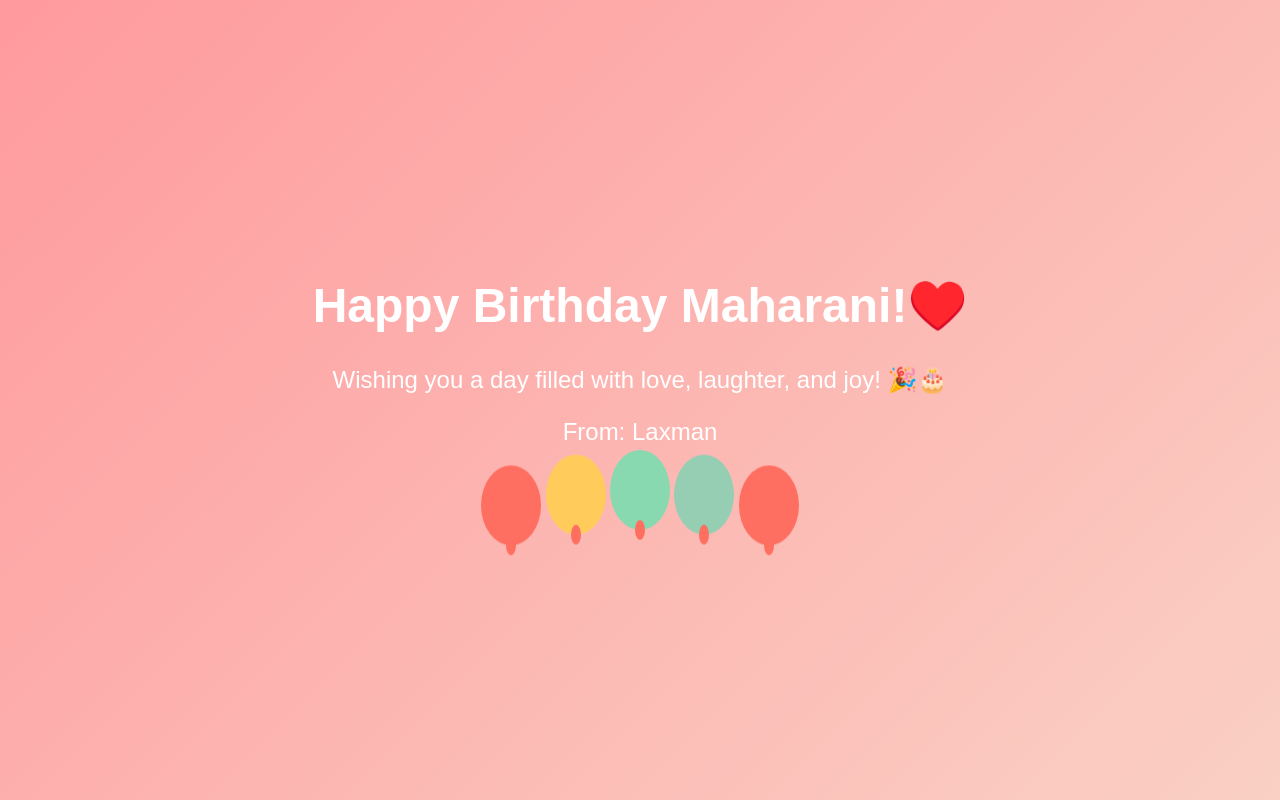
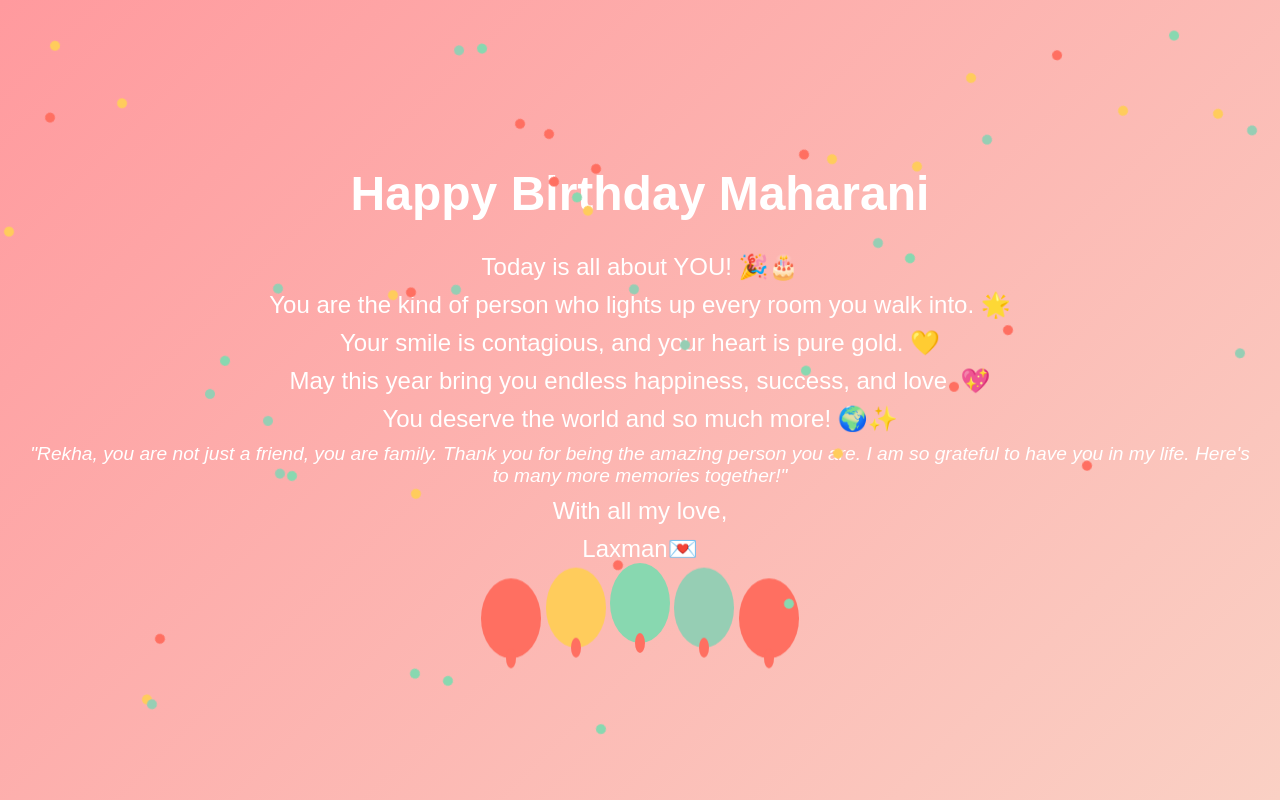
Before and after one commit to TheRealLaxman/birthday, a plain HTML site: page index.html in a window 1280 px wide. Shown: the top 800 px of the page. Drawn offline with Linux system fonts and the light colour scheme.

Commit message:
Update index.html

```diff
--- a/index.html
+++ b/index.html
@@ -3,7 +3,7 @@
 <head>
   <meta charset="UTF-8">
   <meta name="viewport" content="width=device-width, initial-scale=1.0">
-  <title>Happy Birthday Maharani❤️♥️!</title>
+  <title>Happy Birthday Rekha Shrestha!</title>
   <style>
     /* General Styles */
     body {
@@ -21,6 +21,7 @@
     .container {
       text-align: center;
       color: #fff;
+      padding: 20px;
     }
 
     h1 {
@@ -31,6 +32,13 @@
     p {
       font-size: 1.5rem;
       animation: slideIn 2s ease-in-out;
+      margin: 10px 0;
+    }
+
+    .special-message {
+      font-size: 1.2rem;
+      font-style: italic;
+      animation: fadeIn 3s ease-in-out;
     }
 
     .balloons {
@@ -105,13 +113,50 @@
         transform: translateX(0);
       }
     }
+
+    .confetti {
+      position: absolute;
+      width: 10px;
+      height: 10px;
+      background-color: #ff6f61;
+      border-radius: 50%;
+      animation: confetti-fall 5s linear infinite;
+    }
+
+    @keyframes confetti-fall {
+      0% {
+        transform: translateY(-100vh) rotate(0deg);
+      }
+      100% {
+        transform: translateY(100vh) rotate(360deg);
+      }
+    }
+
+    /* Responsive Adjustments */
+    @media (max-width: 480px) {
+      h1 {
+        font-size: 2.5rem;
+      }
+      p {
+        font-size: 1.2rem;
+      }
+      .special-message {
+        font-size: 1rem;
+      }
+    }
   </style>
 </head>
 <body>
   <div class="container">
-    <h1>Happy Birthday Maharani!♥️</h1>
-    <p>Wishing you a day filled with love, laughter, and joy! 🎉🎂</p>
-    <p>From: Laxman</p>
+    <h1>Happy Birthday Maharani</h1>
+    <p>Today is all about YOU! 🎉🎂</p>
+    <p>You are the kind of person who lights up every room you walk into. 🌟</p>
+    <p>Your smile is contagious, and your heart is pure gold. 💛</p>
+    <p>May this year bring you endless happiness, success, and love. 💖</p>
+    <p>You deserve the world and so much more! 🌍✨</p>
+    <p class="special-message">"Rekha, you are not just a friend, you are family. Thank you for being the amazing person you are. I am so grateful to have you in my life. Here's to many more memories together!"</p>
+    <p>With all my love,</p>
+    <p>Laxman💌</p>
     <div class="balloons">
       <div class="balloon"></div>
       <div class="balloon"></div>
```
